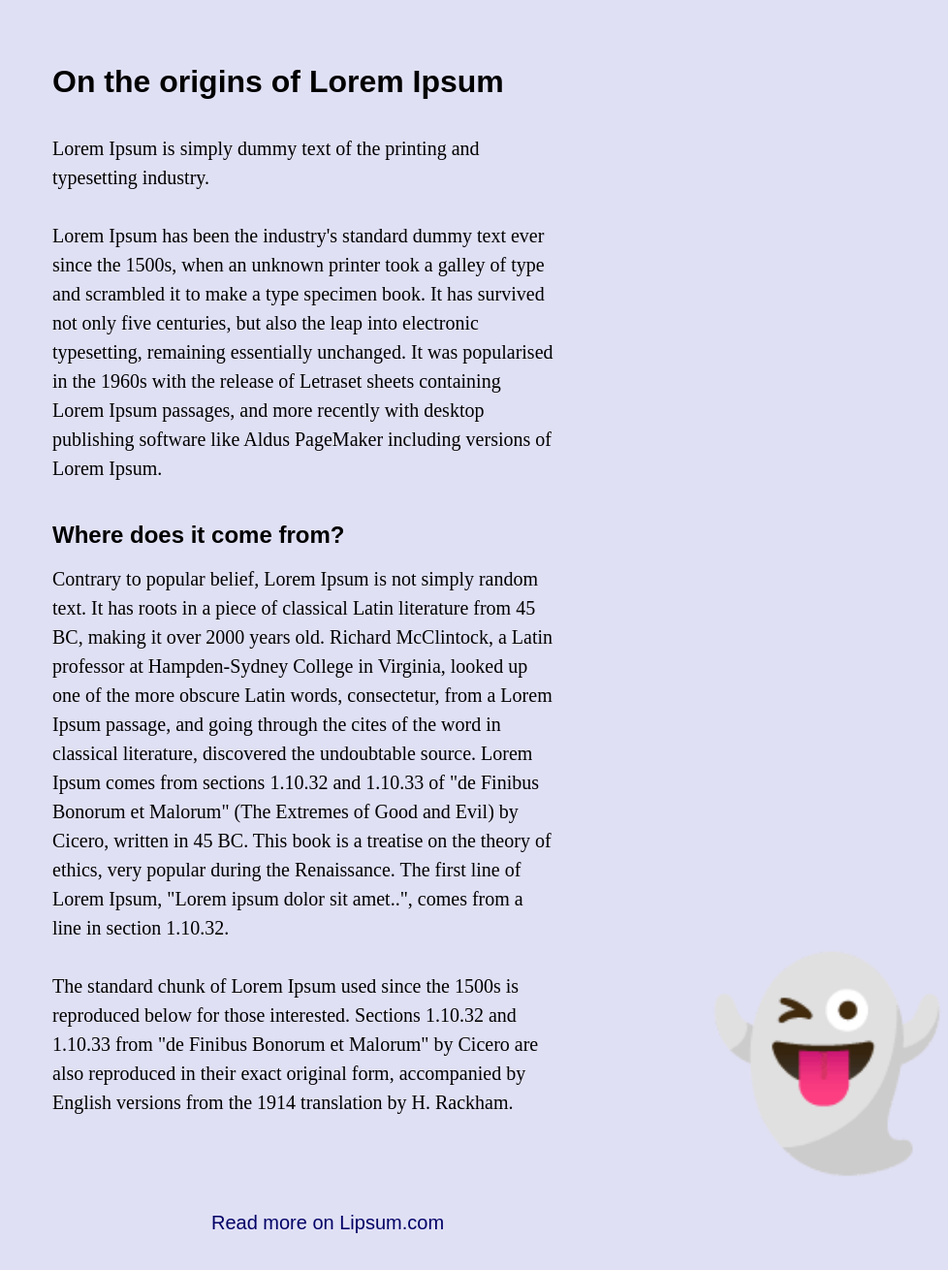
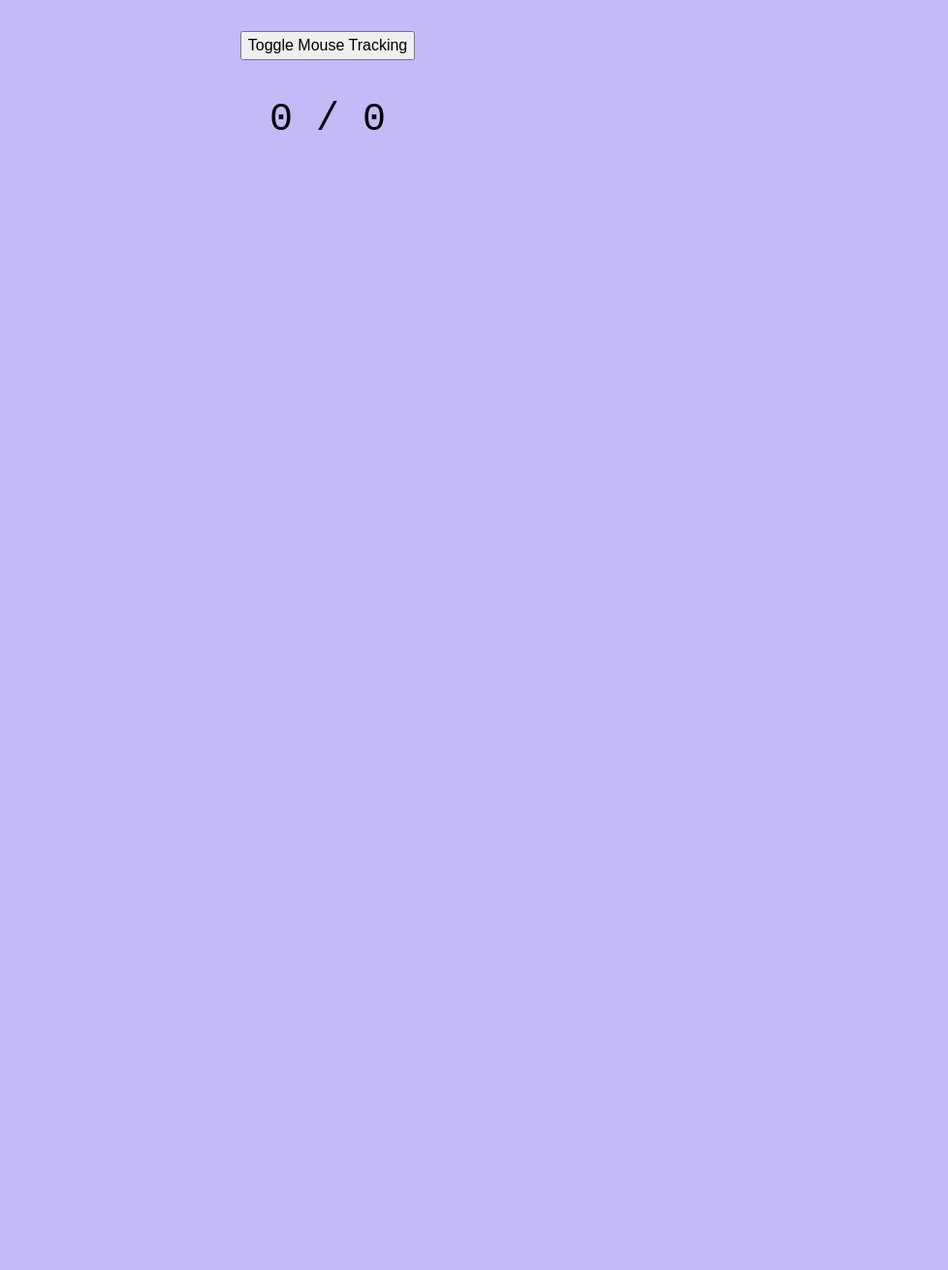
Before and after one commit to simotae14/react-joy-exercises, a React (Create React App) app: page / in a window 1280 px wide. Shown: the top 1310 px of the page at 97% size, without its empty margins (302-1280 px from the left). After the commit the page ends 800 px from the top, so only its background shows below. Built offline with nearby package versions, Linux system fonts and the light colour scheme; a web font is replaced by a local one.

Commit message:
92 Side Effect - Cleanup functions in the useEffect

```diff
--- a/package.json
+++ b/package.json
@@ -8,6 +8,7 @@
     "@testing-library/user-event": "^13.5.0",
     "react": "^18.2.0",
     "react-dom": "^18.2.0",
+    "react-feather": "^2.0.10",
     "react-scripts": "5.0.1",
     "web-vitals": "^2.1.4"
   },
--- a/src/App.js
+++ b/src/App.js
@@ -1,54 +1,21 @@
 import React from 'react';
 
-import Toasty from './Toasty';
+import MouseTracker from './MouseTracker';
 
 function App() {
+  const [isTrackingMouse, setIsTrackingMouse] = React.useState(true);
+
+  function toggleMouseTracking() {
+    setIsTrackingMouse(!isTrackingMouse);
+  }
+
   return (
-    <main>
-      <article>
-        <h1>On the origins of Lorem Ipsum</h1>
-        <p>
-          Lorem Ipsum is simply dummy text of the printing and typesetting
-          industry.
-        </p>
-        <p>
-          Lorem Ipsum has been the industry's standard dummy text ever since the
-          1500s, when an unknown printer took a galley of type and scrambled it to
-          make a type specimen book. It has survived not only five centuries, but
-          also the leap into electronic typesetting, remaining essentially
-          unchanged. It was popularised in the 1960s with the release of Letraset
-          sheets containing Lorem Ipsum passages, and more recently with desktop
-          publishing software like Aldus PageMaker including versions of Lorem
-          Ipsum.
-        </p>
-        <h2>Where does it come from?</h2>
-        <p>
-          Contrary to popular belief, Lorem Ipsum is not simply random text. It
-          has roots in a piece of classical Latin literature from 45 BC, making it
-          over 2000 years old. Richard McClintock, a Latin professor at
-          Hampden-Sydney College in Virginia, looked up one of the more obscure
-          Latin words, consectetur, from a Lorem Ipsum passage, and going through
-          the cites of the word in classical literature, discovered the
-          undoubtable source. Lorem Ipsum comes from sections 1.10.32 and 1.10.33
-          of "de Finibus Bonorum et Malorum" (The Extremes of Good and Evil) by
-          Cicero, written in 45 BC. This book is a treatise on the theory of
-          ethics, very popular during the Renaissance. The first line of Lorem
-          Ipsum, "Lorem ipsum dolor sit amet..", comes from a line in section
-          1.10.32.
-        </p>
-        <p>
-          The standard chunk of Lorem Ipsum used since the 1500s is reproduced
-          below for those interested. Sections 1.10.32 and 1.10.33 from "de
-          Finibus Bonorum et Malorum" by Cicero are also reproduced in their exact
-          original form, accompanied by English versions from the 1914 translation
-          by H. Rackham.
-        </p>
-      </article>
-
-      <Toasty />
-
-      <a href="https://www.lipsum.com/">Read more on Lipsum.com</a>
-    </main>
+    <div className="wrapper">
+      <button onClick={toggleMouseTracking}>
+        Toggle Mouse Tracking
+      </button>
+      {isTrackingMouse && <MouseTracker />}
+    </div>
   );
 }
 
--- /dev/null
+++ b/src/MouseTracker.js
@@ -0,0 +1,34 @@
+import React from 'react';
+
+function MouseTracker() {
+  const [mousePosition, setMousePosition] = React.useState({
+    x: 0,
+    y: 0,
+  });
+
+  React.useEffect(() => {
+    // Effect logic:
+    function handleMouseMove(event) {
+      console.log('move');
+      setMousePosition({
+        x: event.clientX,
+        y: event.clientY,
+      });
+    }
+
+    window.addEventListener('mousemove', handleMouseMove);
+
+    // Cleanup function:
+    return () => {
+      window.removeEventListener('mousemove', handleMouseMove);
+    };
+  }, []);
+
+  return (
+    <p>
+      {mousePosition.x} / {mousePosition.y}
+    </p>
+  );
+}
+
+export default MouseTracker;
--- a/src/Toasty.js
+++ /dev/null
@@ -1,60 +0,0 @@
-import React from 'react';
-
-import styles from './Toasty.module.css';
-
-// Here's how we'd solve this problem using vanilla JS.
-// Feel free to repurpose this in your solution!
-function pureJsVersion() {
-  const wrapperElement = document.querySelector('.toasty-wrapper');
-
-  const observer = new IntersectionObserver((entries) => {
-    const [entry] = entries;
-
-    if (entry.isIntersecting) {
-      // Show character
-    } else {
-      // Hide character
-    }
-  });
-
-  observer.observe(wrapperElement);
-}
-
-function Toasty() {
-  const wrapperElement = React.useRef();
-  // Your goal is to update the `isShown` state variable,
-  // based on the user's scroll position, using
-  // IntersectionObserver.
-  const [isShown, setIsShown] = React.useState(false);
-
-  // This CSS value will control whether the ghost is
-  // visible or not.
-  const translateX = isShown
-    ? '0%'
-    : '100%';
-
-  React.useEffect(() => {
-    const observer = new IntersectionObserver((entries) => {
-      const [entry] = entries;
-
-      setIsShown(entry.isIntersecting);
-    });
-
-    observer.observe(wrapperElement.current);
-  }, []);
-
-  return (
-    <div ref={wrapperElement} className={styles.wrapper}>
-      <div
-        className={styles.character}
-        style={{
-          transform: `translateX(${translateX})`,
-        }}
-      >
-        👻
-      </div>
-    </div>
-  );
-}
-
-export default Toasty;
--- a/src/Toasty.module.css
+++ /dev/null
@@ -1,11 +0,0 @@
-.wrapper {
-  position: relative;
-  pointer-events: none;
-}
-.character {
-  position: absolute;
-  right: 0;
-  bottom: 0;
-  font-size: 200px;
-  transition: transform 200ms;
-}
--- a/src/styles.css
+++ b/src/styles.css
@@ -1,37 +1,20 @@
-#root {
-  min-height: 200vh;
+html, body, #root {
+  height: 100%;
 }
 body {
-  background: hsl(240deg 50% 92%);
-  padding: 0;
+  padding: 0px;
+  background: hsl(250deg 80% 85%);
 }
-main {
-  overflow: hidden;
-}
-article {
-  max-width: 600px;
-  margin: 0 auto;
-  padding: 64px 64px 64px 16px;
-}
-h1 {
-  font-size: 2rem;
-  line-height: 1.3;
-  margin-bottom: 1em;
-}
-h2 {
-  margin-top: 1.5em;
-  margin-bottom: 0.5em;
+
+.wrapper {
+  display: flex;
+  flex-direction: column;
+  justify-content: center;
+  align-items: center;
+  gap: 32px;
+  padding: 32px 0;
 }
 p {
-  font-family: serif;
-  font-size: 1.25rem;
-  margin-bottom: 1.5em;
+  font-size: 2.5rem;
+  font-family: monospace;
 }
-a {
-  display: block;
-  text-align: center;
-  color: hsl(240deg 100% 20%);
-  text-decoration: none;
-  font-size: 1.25rem;
-  padding-bottom: 128px;
-}
```
Also changed, not shown: 1 other file (tests, documents, lock files or other folders).
